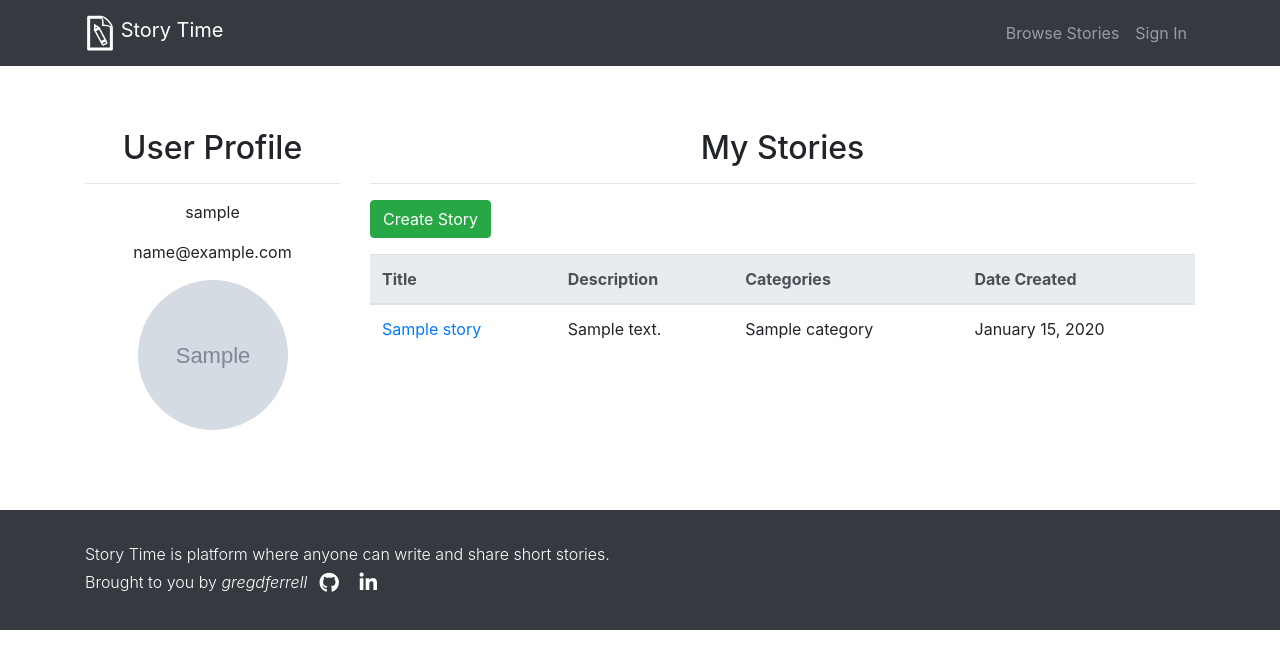
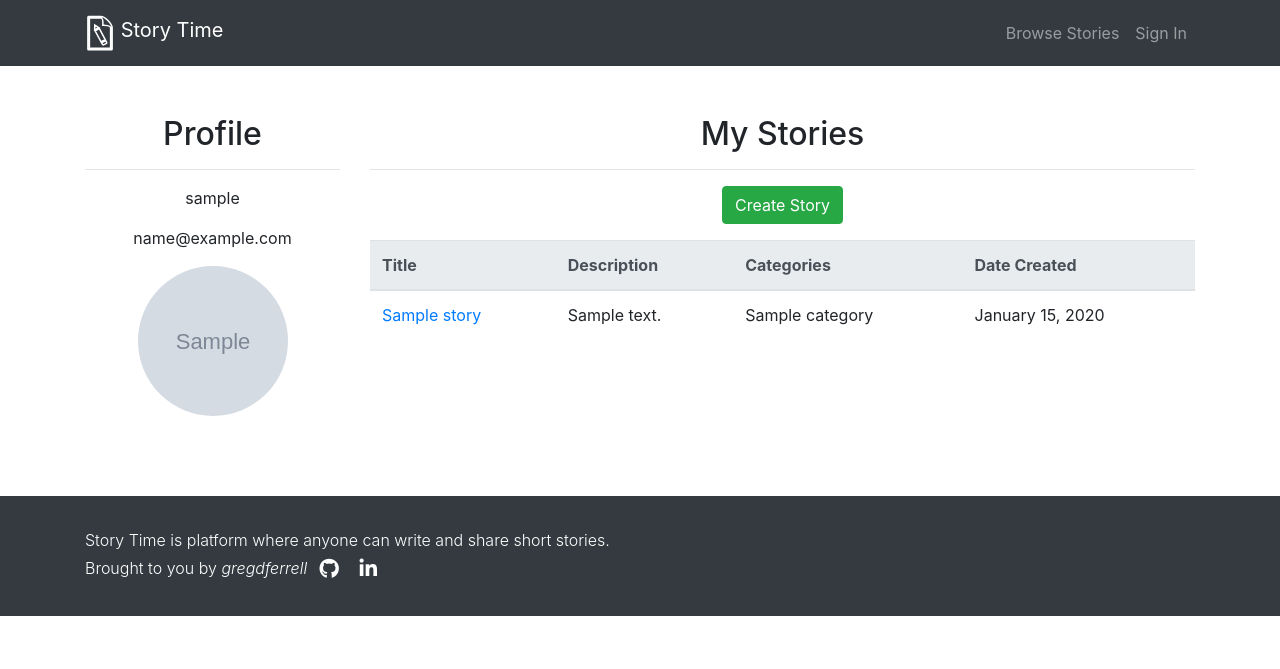
Before and after one commit to gregdferrell/course-fsw-p4-story-time, a Flask app: template storytime/templates/user_dashboard.html in a window 1280 px wide. Shown: the top 669 px of the page. Run offline with Flask 2, Linux system fonts and the light colour scheme; the template is opened without the code that fills it: most values are stand-ins (such as "Sample title", 1, 10 or a date in 2020); grey boxes marked "Sample" are stand-in pictures; parts of the project's set-up code (start-up, migrations or seed data) failed here and were passed over; some libraries are stand-ins or nearby versions.

Commit message:
update css for small design improvements

```diff
--- a/storytime/static/css/main.css
+++ b/storytime/static/css/main.css
@@ -1,10 +1,6 @@
 /*
 /* Styles for Story Time App
  */
-
-body {
-    padding-top: 80px;
-}
 
 :root {
     --jumbotron-padding-y: 3rem;
@@ -123,8 +119,8 @@ body {
 }
 
 #story-detail-section {
-    margin-bottom: 4rem;
-    margin-top: 4rem;
+    margin-bottom: 3rem;
+    margin-top: 3rem;
 }
 
 #story-detail-header {
--- a/storytime/templates/base_layout.html
+++ b/storytime/templates/base_layout.html
@@ -22,7 +22,7 @@
 <body>
 
 <header>
-    <nav class="navbar navbar-expand-md bg-dark navbar-dark d-flex justify-content-around fixed-top">
+    <nav class="navbar navbar-expand-md bg-dark navbar-dark d-flex justify-content-around">
         <div class="container">
             <a class="navbar-brand" href="{{ url_for('index') }}">
                 <img src="{{ url_for('static', filename='img/story-time-logo.svg') }}" width="30" height="40" class="d-inline-block align-top" alt="">
--- a/storytime/templates/create_story.html
+++ b/storytime/templates/create_story.html
@@ -7,7 +7,7 @@
 
     <section class="container" id="create-story-section">
         <header class="text-center" id="create-story-header">
-            <h3>Create Story</h3>
+            <h2>Create Story</h2>
         </header>
         <form action="{{url_for('create_story')}}" method="post" >
             <div class="form-group">
--- a/storytime/templates/user_dashboard.html
+++ b/storytime/templates/user_dashboard.html
@@ -7,9 +7,9 @@
 
     <div class="container dashboard">
         <div class="row">
-            <aside class="dashboard-user-profile col-xs-12 col-md-3">
+            <aside class="dashboard-user-profile col-xs-12 col-lg-3">
                 <header class="text-center">
-                    <h2>User Profile</h2>
+                    <h2>Profile</h2>
                 </header>
                 <hr/>
                 <article class="text-center">
@@ -19,13 +19,13 @@
                 </article>
             </aside>
 
-            <section class="dashboard-my-stories col-xs-12 col-md-9">
+            <section class="dashboard-my-stories col-xs-12 col-lg-9">
                 <header class="text-center">
                     <h2>My Stories</h2>
                 </header>
                 <article id="stories-dashboard">
                     <hr/>
-                    <p><a class="btn btn-success" href="{{url_for('get_create_story_page')}}" role="button">Create Story</a></p>
+                    <p class="text-center"><a class="btn btn-success" href="{{url_for('get_create_story_page')}}" role="button">Create Story</a></p>
                     <table class="table">
                         <thead class="thead-light">
                             <tr>
--- a/storytime/templates/view_story.html
+++ b/storytime/templates/view_story.html
@@ -7,7 +7,7 @@
 
     <section class="container" id="story-detail-section">
         <header class="text-center" id="story-detail-header">
-            <h3>{{ story.title }}</h3>
+            <h2>{{ story.title }}</h2>
             <h6>{{ story.description }}</h6>
             <p class="text-muted font-italic">written by {{ story.user.name }} on {{ story.date_created | format_date }}</p>
             {% for category in story.categories %}
```
Also changed, not shown: README.md.
